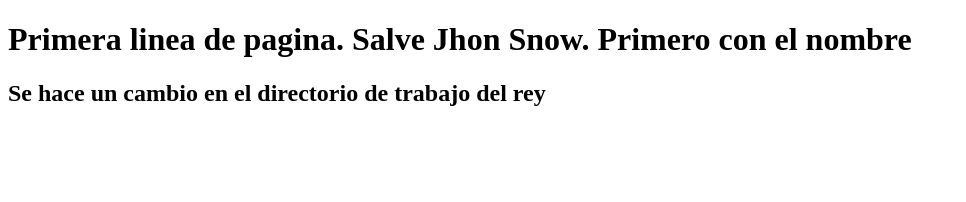
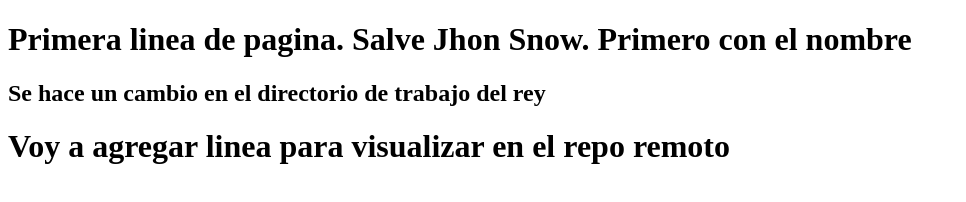
Before and after one commit to EricPalMar/repo411, a plain HTML site: page pagina.html in a window 1280 px wide. Shown: the whole page, without its empty margins (0-966 px from the left). Drawn offline with Linux system fonts and the light colour scheme.

Commit message:
se agrega una linea para visualizar en remoto

```diff
--- a/pagina.html
+++ b/pagina.html
@@ -9,5 +9,6 @@
 <body>
     <h1>Primera linea de pagina. Salve Jhon Snow. Primero con el nombre</h1>
     <h2>Se hace un cambio en el directorio de trabajo del rey</h2>
+    <h1>Voy a agregar linea para visualizar en el repo remoto</h1>
 </body>
 </html>
```
